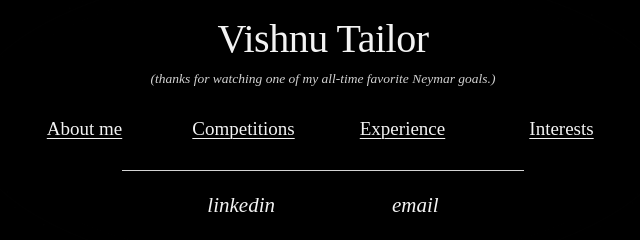
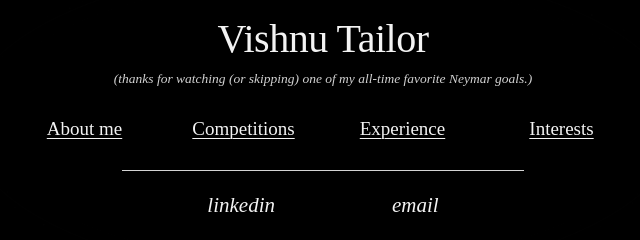
Before and after one commit to vishnutailor/vishnutailor.github.io, a plain HTML site: page index.html in a window 1280 px wide. Both pictures are taken after a click on the button "click me". Shown: the part 278-518 px from the top of the page, 317-957 px from the left. Drawn offline with Linux system fonts and the light colour scheme.

Commit message:
Update index.html

```diff
--- a/index.html
+++ b/index.html
@@ -33,7 +33,7 @@
     <main id="website" class="website" aria-hidden="true">
       <header class="masthead">
         <h1>Vishnu Tailor</h1>
-        <p class="subtitle">(thanks for watching one of my all-time favorite Neymar goals.)</p>
+        <p class="subtitle">(thanks for watching (or skipping) one of my all-time favorite Neymar goals.)</p>
       </header>
 
       <nav class="section-nav" aria-label="Website sections" role="tablist">
```
